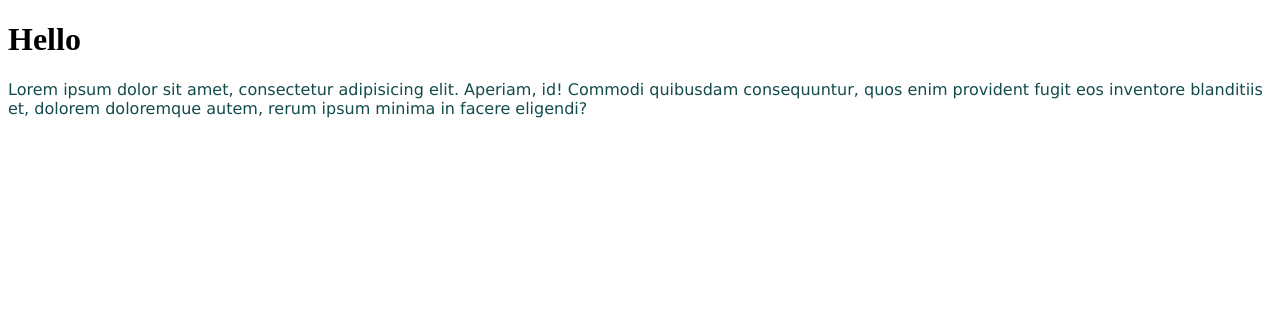
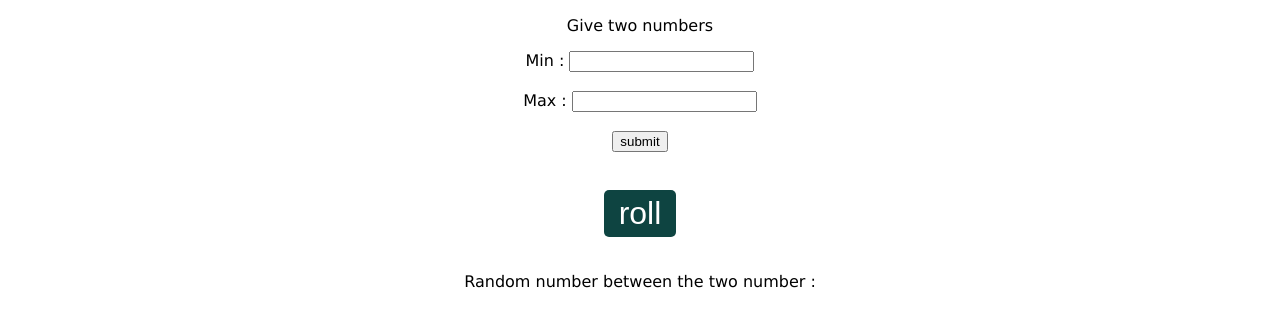
Before and after one commit to LmC-7/Html-repo, a plain HTML site: page index.html in a window 1280 px wide. Drawn offline with Linux system fonts and the light colour scheme.

Commit message:
The first commit I do on this repository. Its an app that generate a random number between two given number by the user

```diff
--- a/index.html
+++ b/index.html
@@ -3,17 +3,22 @@
   <head>
     <meta charset="UTF-8" />
     <meta name="viewport" content="width=device-width, initial-scale=1.0" />
-    <title>My page</title>
+    <title>RANDOM NUMBER</title>
     <link rel="stylesheet" href="style.css" />
   </head>
   <body>
-    <h1>Hello</h1>
-    <p>
-      Lorem ipsum dolor sit amet, consectetur adipisicing elit. Aperiam, id!
-      Commodi quibusdam consequuntur, quos enim provident fugit eos inventore
-      blanditiis et, dolorem doloremque autem, rerum ipsum minima in facere
-      eligendi?
-    </p>
+    <p>Give two numbers</p>
+    <div id="myDiv">
+      <label>Min : </label>
+      <input type="number" id="myMin" /><br /><br />
+      <label>Max : </label>
+      <input type="number" id="myMax" /><br /><br />
+      <button id="mySubmit" type="text">submit</button>
+    </div>
+    <br /><br />
+    <button id="myButton">roll</button><br /><br />
+    <p>Random number between the two number :</p>
+    <label id="myLabel"></label>
     <script src="index.js"></script>
   </body>
 </html>
--- a/index.js
+++ b/index.js
@@ -0,0 +1,19 @@
+//RANDOM NUMBER
+
+const myButton = document.getElementById("myButton"); //Enter the value from the content of  the html button to this variable named  myButton
+const myLabel = document.getElementById("myLabel");
+const mySubmit = document.getElementById("mySubmit");
+let min;
+let max ;
+let randomNumber;
+mySubmit.onclick = function(){
+min = document.getElementById("myMin").value;
+max = document.getElementById("myMax").value;
+min=Number(min);                                                                                //Change the value of the content of min to  number
+max=Number(max);
+}
+myButton.onclick = function(){                                                        //Function that use Math.random() to generate a random number
+
+    randomNumber =Math.floor(Math.random()*max)+min;
+    myLabel.textContent= randomNumber;
+}
--- a/style.css
+++ b/style.css
@@ -1,4 +1,12 @@
-p{
-    color: rgb(20, 75, 75);
+body{
+    text-align: center;
     font-family: Verdana, Geneva, Tahoma, sans-serif;
 }
+#myButton{
+    font-size: 2em;
+    padding: 5px 15px;
+    border-radius: 5px;
+    border: 0cap;
+    color: white;
+    background-color: rgb(14, 68, 65);
+}
```
